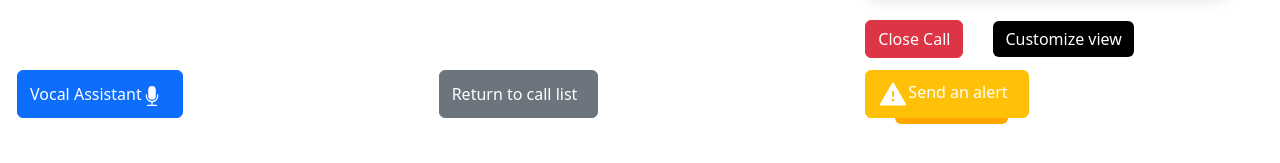
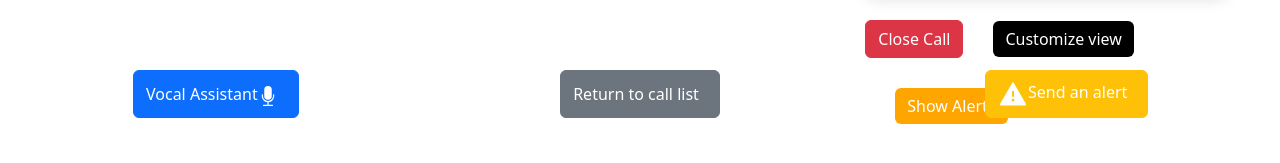
Before and after one commit to SofiaBelloni/SensHealth, a React (Create React App) app in the folder client/: page /call/1 in a window 1280 px wide. Shown: the part 395-558 px from the top of the page. Built offline with nearby package versions, Linux system fonts and the light colour scheme; no server answers.

Commit message:
Button centered

```diff
--- a/client/src/CallInfo.js
+++ b/client/src/CallInfo.js
@@ -354,7 +354,7 @@ export default function CallInfo(props) {
 
                     </Col>
                 </Row>
-                <Row className="nomargin">
+                <Row className="nomargin text-sm-center">
                 {showAlertModalA ? <AlertsModal callId={call.id} show={showAlertModalA} handleClose={handleCloseAlertA}/> : false}
                     <Col>
                         <Button
```
